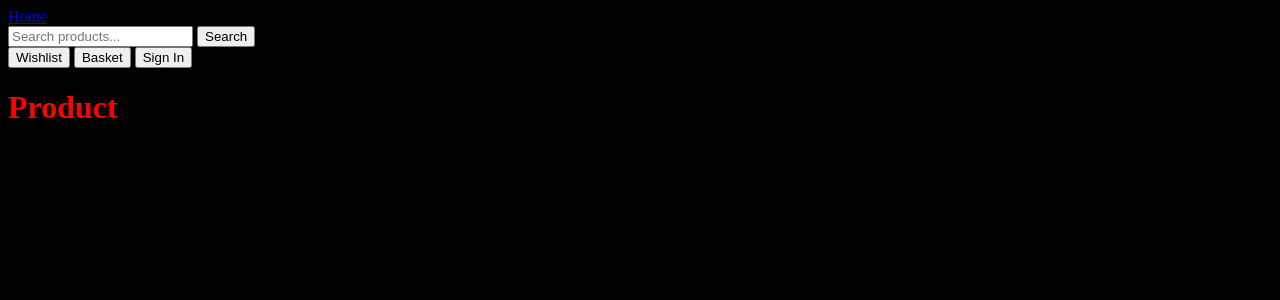
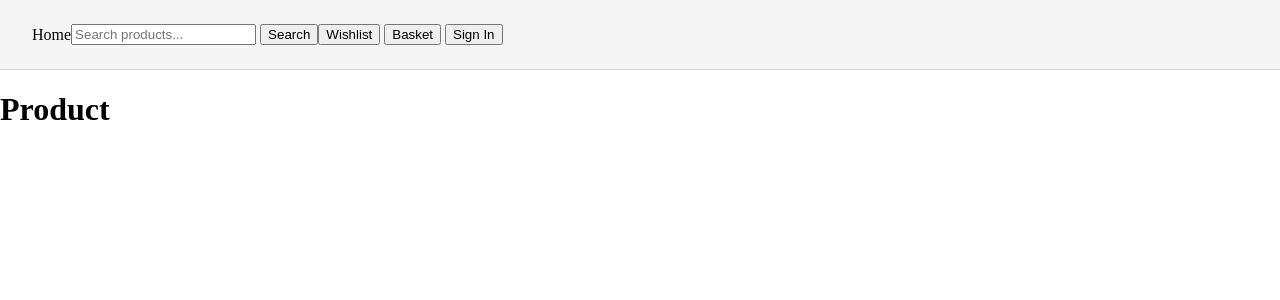
Before and after one commit to RobertTheDev/django-ecom, a Django app: template products/templates/products/product.html in a window 1280 px wide. Shown: the top 300 px of the page. Run offline with Django 5.2, Linux system fonts and the light colour scheme; the template is opened without the code that fills it, so the values that code supplies are empty.

Commit message:
style: added header styles

```diff
--- a/products/static/styles.css
+++ b/products/static/styles.css
@@ -1,4 +1,56 @@
-body {
-    background-color: black;
-    color: red
-}
+ .header-container {
+     border-bottom: 1px solid lightgray;
+     display: flex;
+     align-items: center;
+     height: 70px;
+     position: sticky;
+     background: whitesmoke;
+     padding: 0 32px;
+     top: 0;
+     width: 100%;
+ }
+
+ * {
+     box-sizing: border-box;
+ }
+
+ body {
+     box-sizing: border-box;
+     margin: 0;
+     padding: 0;
+ }
+
+ ul {
+     list-style-type: none;
+ }
+
+ img {
+     object-fit: cover;
+ }
+
+ a {
+     color: inherit;
+     text-decoration: none;
+ }
+
+ .cards-container {
+     display: grid;
+     grid-template-columns: repeat(4, 1fr);
+     width: 100%;
+     padding: 32px;
+     gap: 32px;
+ }
+
+ .card-container {
+     width: 100%;
+ }
+
+ .card-image-container {
+     aspect-ratio: 16/9;
+     width: 100%;
+ }
+
+ .card-image {
+     height: 100%;
+     width: 100%;
+ }
```
